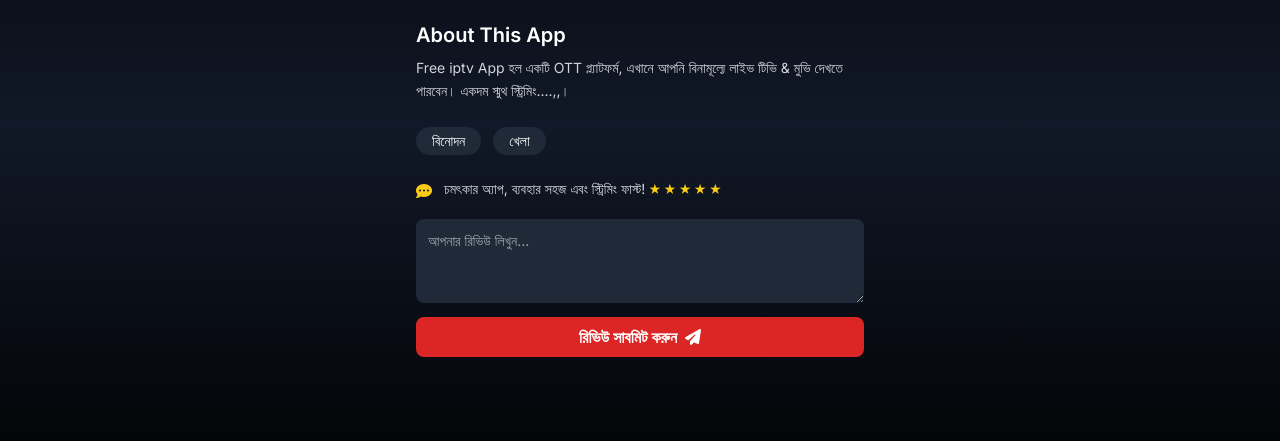
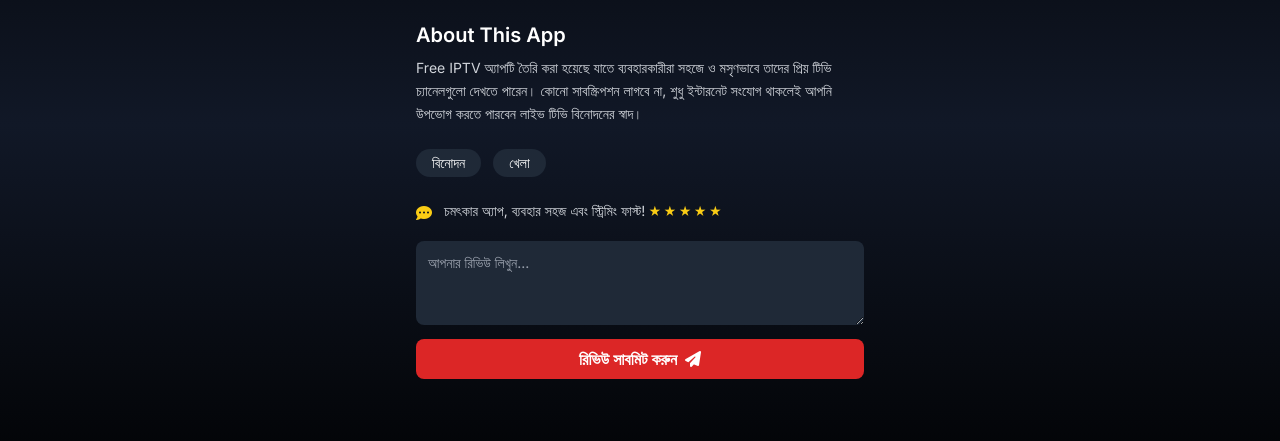
Before and after one commit to rrss1234/Freeiptvapp, a plain HTML site: page index.html in a window 1280 px wide. Shown: the part 275-716 px from the top of the page. Drawn offline with nearby package versions, Linux system fonts and the light colour scheme.

Commit message:
Update index.html

```diff
--- a/index.html
+++ b/index.html
@@ -65,7 +65,7 @@
     <!-- App Description -->
     <div class="mb-6">
       <h2 class="text-xl font-semibold mb-2">About This App</h2>
-      <p class="text-gray-300 text-sm leading-relaxed">Free iptv App হল একটি OTT প্ল্যাটফর্ম, এখানে আপনি বিনামূল্যে লাইভ টিভি & মুভি দেখতে পারবেন। একদম স্মুথ স্ট্রিমিং....,,।</p>
+      <p class="text-gray-300 text-sm leading-relaxed">Free IPTV অ্যাপটি তৈরি করা হয়েছে যাতে ব্যবহারকারীরা সহজে ও মসৃণভাবে তাদের প্রিয় টিভি চ্যানেলগুলো দেখতে পারেন। কোনো সাবস্ক্রিপশন লাগবে না, শুধু ইন্টারনেট সংযোগ থাকলেই আপনি উপভোগ করতে পারবেন লাইভ টিভি বিনোদনের স্বাদ।</p>
     </div>
 
     <!-- Categories -->
```
